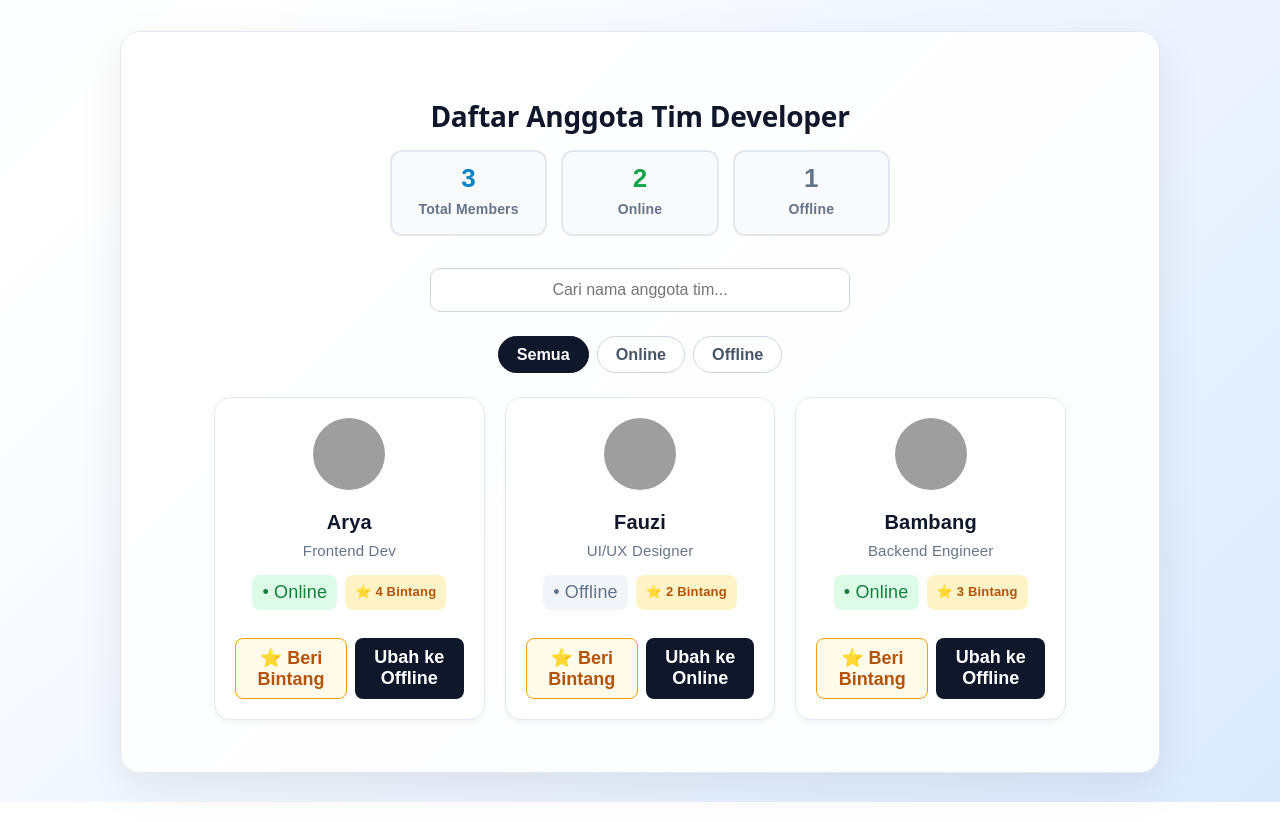
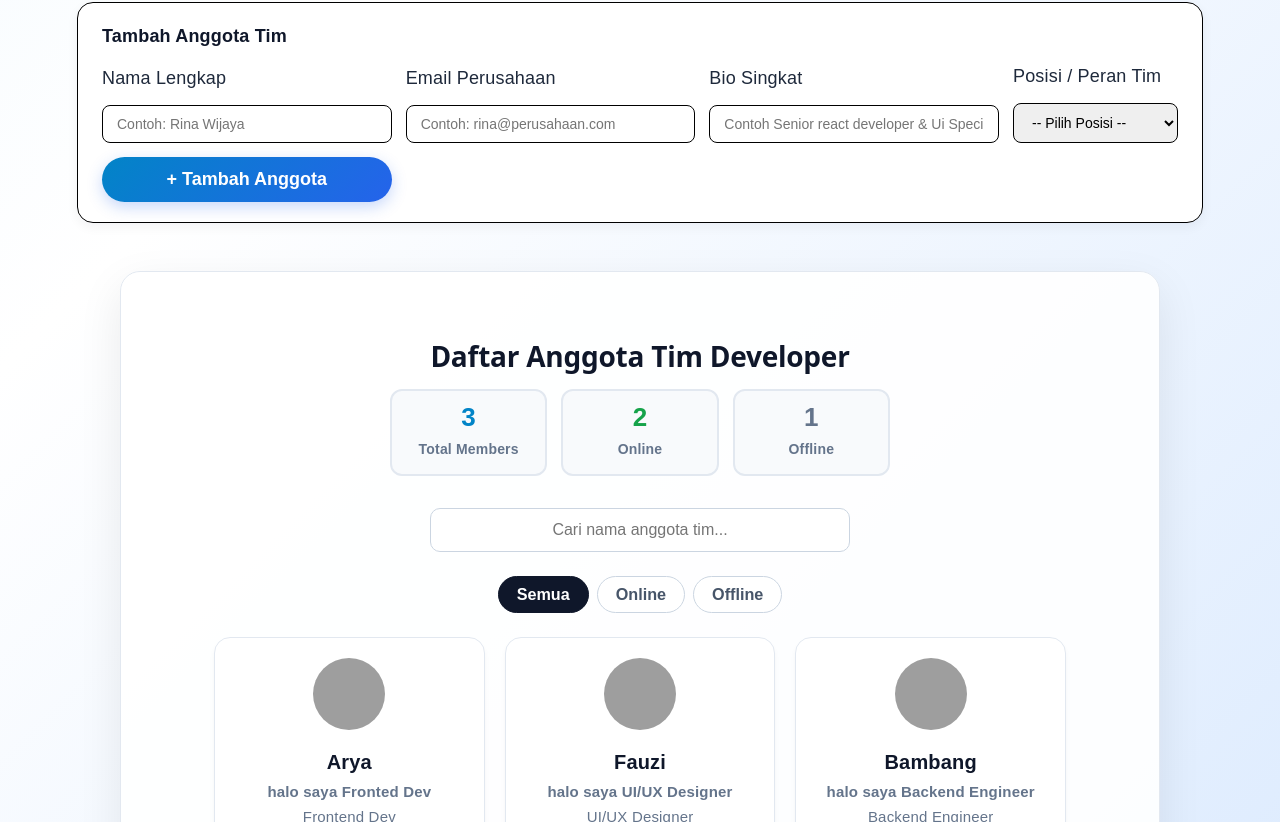
Before and after one commit to Aryapw0/React, a React (Vite) app in the folder aplikasi-react-pertama/: page / in a window 1280 px wide. Shown: the part 1598-2420 px from the top of the page. Built offline with nearby package versions, Linux system fonts and the light colour scheme; grey boxes are pictures that could not be loaded.

Commit message:
update addmember

```diff
--- a/aplikasi-react-pertama/package.json
+++ b/aplikasi-react-pertama/package.json
@@ -11,7 +11,8 @@
   },
   "dependencies": {
     "react": "^19.3.1",
-    "react-dom": "^19.3.1"
+    "react-dom": "^19.3.1",
+    "zod": "^4.6.7"
   },
   "devDependencies": {
     "@eslint/js": "^10.0.1",
--- a/aplikasi-react-pertama/src/App.css
+++ b/aplikasi-react-pertama/src/App.css
@@ -371,6 +371,12 @@ button:active {
   margin-bottom: 4px;
 }
 
+.card-bio {
+  font-size: 15px;
+  color: #64748b;
+}
+
+
 .card-role {
   font-size: 15px;
   color: #64748b;
--- a/aplikasi-react-pertama/src/App.jsx
+++ b/aplikasi-react-pertama/src/App.jsx
@@ -1,12 +1,36 @@
-import './App.css';
-import { useState } from 'react';
-import Dragon from './Dragon';
-import ProfileCard from './Component/ProfileCard';
-import TeamDirectory from './Component/TeamDirectory';
+import "./App.css";
+import { useState } from "react";
+import Dragon from "./Dragon";
+import ProfileCard from "./Component/ProfileCard";
+import TeamDirectory from "./Component/TeamDirectory";
+import AddMemberForm from "./Component/AddMember";
+import "./Component/AddMember.css";
 
 function App() {
   const [hitung, setHitung] = useState(0);
-  const [nama, setNama] = useState('');
+  const [nama, setNama] = useState("");
+  const handleAddMember = (member) => {
+    setMembers((prev) => [
+      ...prev,
+      {
+        id: Date.now(),
+        name: member.name,
+        role: member.role,
+        bio:member.bio,
+        status: "Online",
+        stars: 0,
+        avatar: `https://i.pravatar.cc/150?u=${member.email}`,
+      },
+    ]);
+  };
+
+  const [members, setMembers] = useState([
+  { id: 1, name: "Arya", role: "Frontend Dev", status: "Online", stars: 4, avatar: "https://i.pravatar.cc/150?u=41", bio: "halo saya Fronted Dev", },
+  { id: 2, name: "Fauzi", role: "UI/UX Designer", status: "Offline", stars: 2, avatar: "https://i.pravatar.cc/150?u=2", bio: "halo saya UI/UX Designer", },
+  { id: 3, name: "Bambang", role: "Backend Engineer", status: "Online", stars: 3, avatar: "https://i.pravatar.cc/150?u=53", bio: "halo saya Backend Engineer", },
+]);
+
+
 
   return (
     <>
@@ -35,14 +59,15 @@ function App() {
               onChange={(e) => setNama(e.target.value)}
               className="input-teks"
             />
-            <h2>nama, {nama || ''}</h2>
+            <h2>nama, {nama || ""}</h2>
           </div>
         </div>
       </section>
 
       {/* LAYAR 2: kartu profil (di dalam komponennya sudah ada <section className="layar">) */}
       <ProfileCard />
-      <TeamDirectory/>
+      <AddMemberForm onAddMember={handleAddMember} />
+      <TeamDirectory members={members} setMembers={setMembers} />
     </>
   );
 }
--- /dev/null
+++ b/aplikasi-react-pertama/src/Component/AddMember.css
@@ -0,0 +1,74 @@
+.add-member-form {
+    background: #fff;
+    border: 1.5px solid black;
+    border-radius: 16px;
+    padding: 20px 24px;
+    margin-bottom: 24px;
+    box-shadow: 0 4px 12px rgba(15, 23, 42, 0.05);
+     position: relative;
+     z-index: 10;
+}
+
+.form-title {
+    font-size: 18px;
+    font-weight: 700;
+    margin-bottom: 14px;
+    text-align: left;
+    color: #0F172A;
+}
+
+.form-row {
+    display: grid;
+    grid-template-columns: repeat(3, 1fr) auto;
+    gap: 14px;
+    align-items: flex-end;
+}
+
+.form-group {
+    display: flex;
+    flex-direction: column;
+    gap: 14px;
+    text-align: left;
+    grid-template-columns: repeat(4, 1fr) 0;
+}
+
+.form-group-label {
+    font-size: 13px;
+    font-weight: 600;
+    color: #334155;
+}
+
+.form-group input, .form-group select, .form-group textarea {
+    padding: 10px 14px;
+    border: 1.5px solid;
+    border-radius: 8px;
+    font-size: 14px;
+    font-family: inherit;
+    outline: none;
+}
+
+.input-eror {
+    background-color: #ef4444 !important;
+    background: #fef2f2;
+}
+
+.error-text {
+    color: #dc2626;
+    font-size: 12px;
+    font-weight: 600;
+    margin-top: 2px;
+}
+
+.btn-summit {
+    background: #0284c7;
+    color: #ffff;
+    border: none;
+    border-radius: nowrap;
+}
+
+.card-bin {
+    font-size: 13px;
+    font-style: italic;
+    color: #6474bb;
+    margin: 4px 0 10px 0;
+}
--- /dev/null
+++ b/aplikasi-react-pertama/src/Component/AddMember.jsx
@@ -0,0 +1,99 @@
+import { z } from "zod";
+import { useState } from "react";
+
+const memberSchema = z.object({
+  name: z.string().min(3, "Nama lengkap minimal 3 karakter"),
+  email: z.string().email("Format email tidak valid"),
+  role: z.string().min(1, "Wajib memilih salah satu peran tim"),
+  bio: z.string().min(10, 'Bio minimal 10 karakter').max(80,'Bio maksimal 80 karakter'),
+});
+
+function AddMemberForm({ onAddMember }) {
+  const [formData, setFormData] = useState({ name: "", email: "", role: "", bio: "" });
+  const [errors, setErrors] = useState({});
+
+  const handleChange = (e) => {
+    const { name, value } = e.target;
+    setFormData((prev) => ({ ...prev, [name]: value }));
+    if (errors[name]) setErrors((prev) => ({ ...prev, [name]: "" }));
+  };
+
+  const handleSubmit = (e) => {
+    e.preventDefault();
+    const result = memberSchema.safeParse(formData);
+    if (!result.success) {
+      const fieldErrors = {};
+      result.error.issues.forEach((issue) => {
+        fieldErrors[issue.path[0]] = issue.message;
+      });
+      setErrors(fieldErrors);
+      return;
+    }
+    onAddMember(result.data);
+    setFormData({ name: "", email: "", role: "", bio: "" });
+    setErrors({});
+  };
+
+  return (
+    <form className="add-member-form" onSubmit={handleSubmit}>
+      <h3 className="form-title">Tambah Anggota Tim</h3>
+      <div className="form-row">
+        <div className="form-group">
+          <label>Nama Lengkap</label>
+          <input
+            name="name"
+            placeholder="Contoh: Rina Wijaya"
+            value={formData.name}
+            onChange={handleChange}
+            className={errors.name ? "input-error" : ""}
+          />
+          {errors.name && <span className="error-text">⚠️ {errors.name}</span>}
+        </div>
+
+        <div className="form-group">
+          <label>Email Perusahaan</label>
+          <input
+            name="email"
+            placeholder="Contoh: rina@perusahaan.com"
+            value={formData.email}
+            onChange={handleChange}
+            className={errors.email ? "input-error" : ""}
+          />
+          {errors.email && <span className="error-text">⚠️ {errors.email}</span>}
+        </div>
+
+        <div className="form-group">
+            <label>Bio Singkat</label>
+            <input
+            name="bio"
+            placeholder="Contoh Senior react developer & Ui Specialist"
+            value={formData.bio}
+            onChange={handleChange}
+            className={errors.bio ? "input-error" : ""}
+            />
+            {errors.bio && <span className="error-text">⚠️ {errors.bio}</span>}
+        </div>
+
+        <div className="form-group">
+          <label>Posisi / Peran Tim</label>
+          <select
+            name="role"
+            value={formData.role}
+            onChange={handleChange}
+            className={errors.role ? "input-error" : ""}
+          >
+            <option value="">-- Pilih Posisi --</option>
+            <option value="Frontend Dev">Frontend Dev</option>
+            <option value="Backend Engineer">Backend Engineer</option>
+            <option value="UI/UX Designer">UI/UX Designer</option>
+          </select>
+          {errors.role && <span className="error-text">⚠️ {errors.role}</span>}
+        </div>
+
+        <button type="submit" className="btn-submit">+ Tambah Anggota</button>
+      </div>
+    </form>
+  );
+}
+
+export default AddMemberForm;
--- a/aplikasi-react-pertama/src/Component/TeamCard.jsx
+++ b/aplikasi-react-pertama/src/Component/TeamCard.jsx
@@ -1,4 +1,4 @@
-function TeamCard({ id, name, role, avatar, status, stars, onToggleStatus, onAddStar }) {
+function TeamCard({ id, name, role, avatar, status, stars, onToggleStatus, onAddStar, bio }) {
   const isOnline = status === 'Online';
 
   return (
@@ -7,6 +7,7 @@ function TeamCard({ id, name, role, avatar, status, stars, onToggleStatus, onAdd
 
       <div className="card-info">
         <h3 className="card-name">{name}</h3>
+        <h3 className="card-bio">{bio}</h3>
         <p className="card-role">{role}</p>
 
         <div className="card-badges">
--- a/aplikasi-react-pertama/src/Component/TeamDirectory.jsx
+++ b/aplikasi-react-pertama/src/Component/TeamDirectory.jsx
@@ -2,33 +2,9 @@ import { useState } from "react";
 import TeamCard from "./TeamCard";
 import fadein from "../fadein";
 
-function TeamDirectory() {
-  const [members, setMembers] = useState([
-    {
-      id: 1,
-      name: "Arya",
-      role: "Frontend Dev",
-      status: "Online",
-      stars: 4,
-      avatar: "https://i.pravatar.cc/150?u=41",
-    },
-    {
-      id: 2,
-      name: "Fauzi",
-      role: "UI/UX Designer",
-      status: "Offline",
-      stars: 2,
-      avatar: "https://i.pravatar.cc/150?u=2",
-    },
-    {
-      id: 3,
-      name: "Bambang",
-      role: "Backend Engineer",
-      status: "Online",
-      stars: 3,
-      avatar: "https://i.pravatar.cc/150?u=53",
-    },
-  ]);
+   function TeamDirectory({ members, setMembers }) {
+
+
 
   // 1. State untuk kata kunci pencarian & filter
   const [searchTerm, setSearchTerm] = useState("");
```
Also changed, not shown: 1 other file (tests, documents, lock files or other folders).
